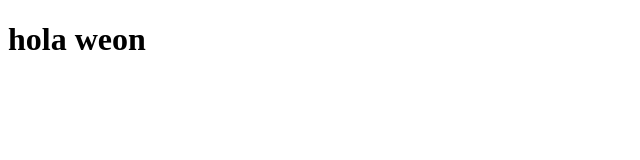
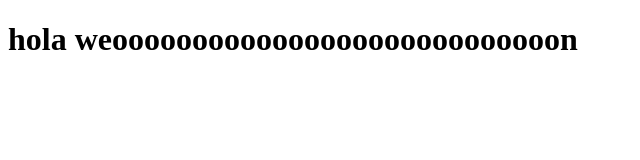
Before and after one commit to eliasdelcastillo04/juego-alura, a plain HTML site: page contacto.html in a window 1280 px wide. Shown: the whole page, without its empty margins (0-640 px from the left). Drawn offline with Linux system fonts and the light colour scheme.

Commit message:
actualiza el contacto

```diff
--- a/contacto.html
+++ b/contacto.html
@@ -6,6 +6,6 @@
     <title>Document</title>
 </head>
 <body>
-    <h1>hola weon</h1>
+    <h1>hola weoooooooooooooooooooooooooooon</h1>
 </body>
 </html>
```
